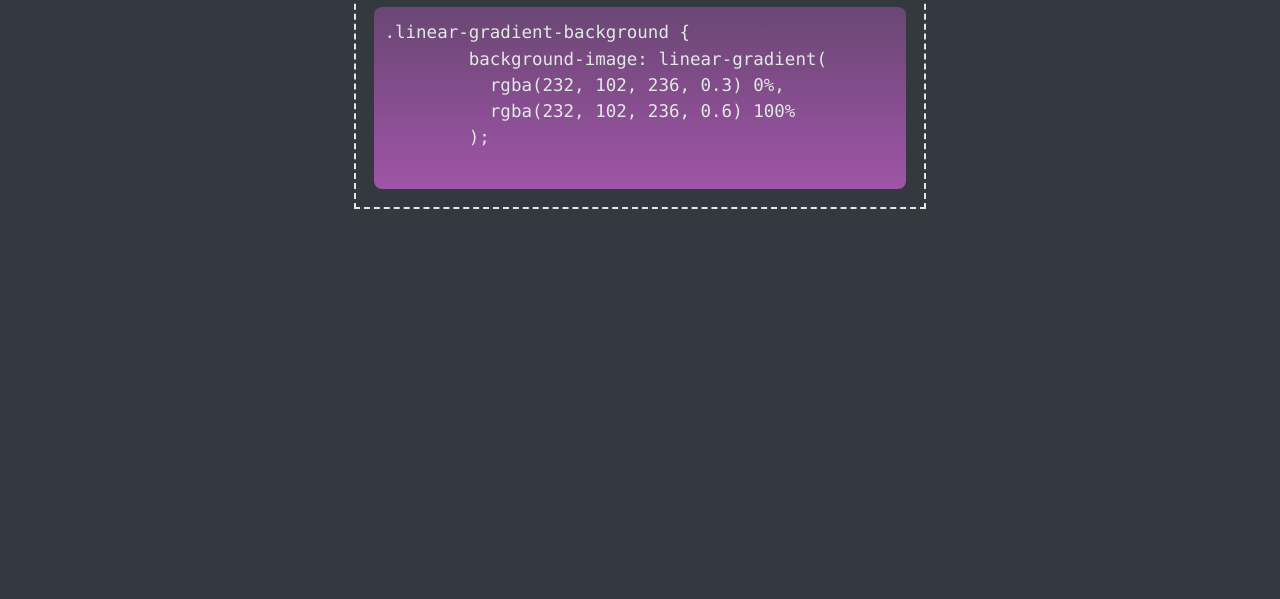
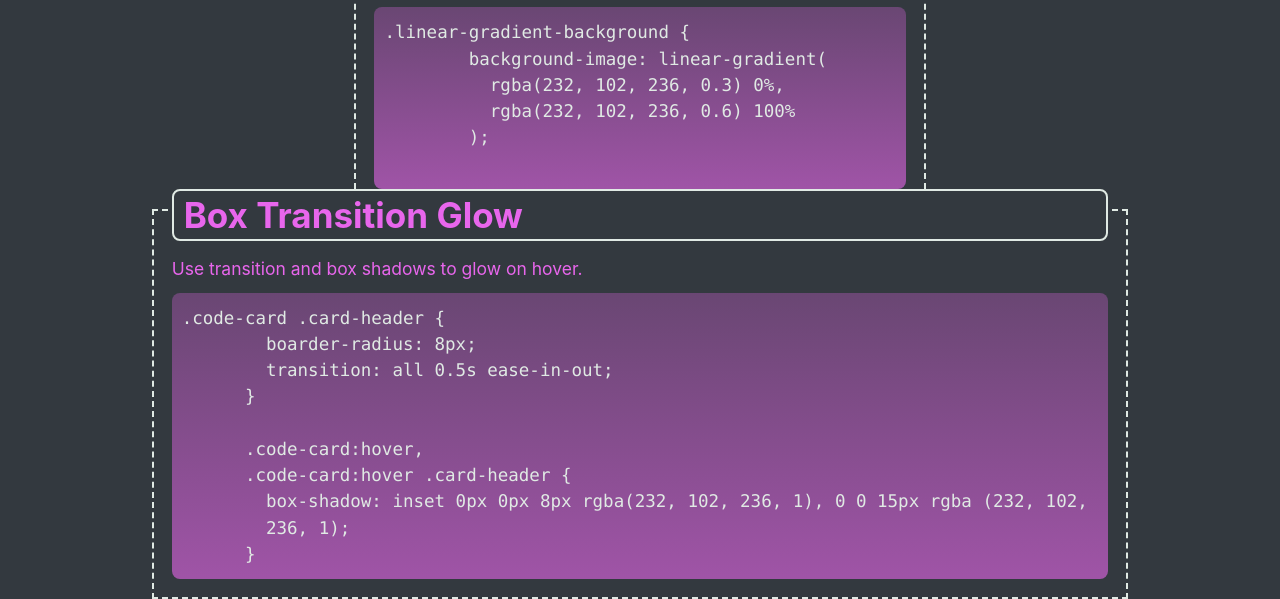
Before and after one commit to topcowmoo/mini-project2, a plain HTML site: page index.html in a window 1280 px wide. Shown: the part 615-1214 px from the top of the page. Before the commit the page ends 824 px from the top, so only its background shows below. Drawn offline with Linux system fonts and the light colour scheme.

Commit message:
added to main section

```diff
--- a/index.html
+++ b/index.html
@@ -81,6 +81,24 @@
       </code></pre>
     </figure>
   </div>
+  <div class="class column">
+    <figure class="card code-card">
+      <h2 class="card-header">Box Transition Glow</h2>
+      <div class="card-body">
+        <p>Use transition and box shadows to glow on hover.</p>
+      </div>
+      <pre class="code-block"><code>.code-card .card-header {
+        boarder-radius: 8px;
+        transition: all 0.5s ease-in-out;
+      }
+
+      .code-card:hover,
+      .code-card:hover .card-header {
+        box-shadow: inset 0px 0px 8px rgba(232, 102, 236, 1), 0 0 15px rgba (232, 102,
+        236, 1);
+      }</code></pre>
+    </figure>
+  </div>
 
 
 
```
